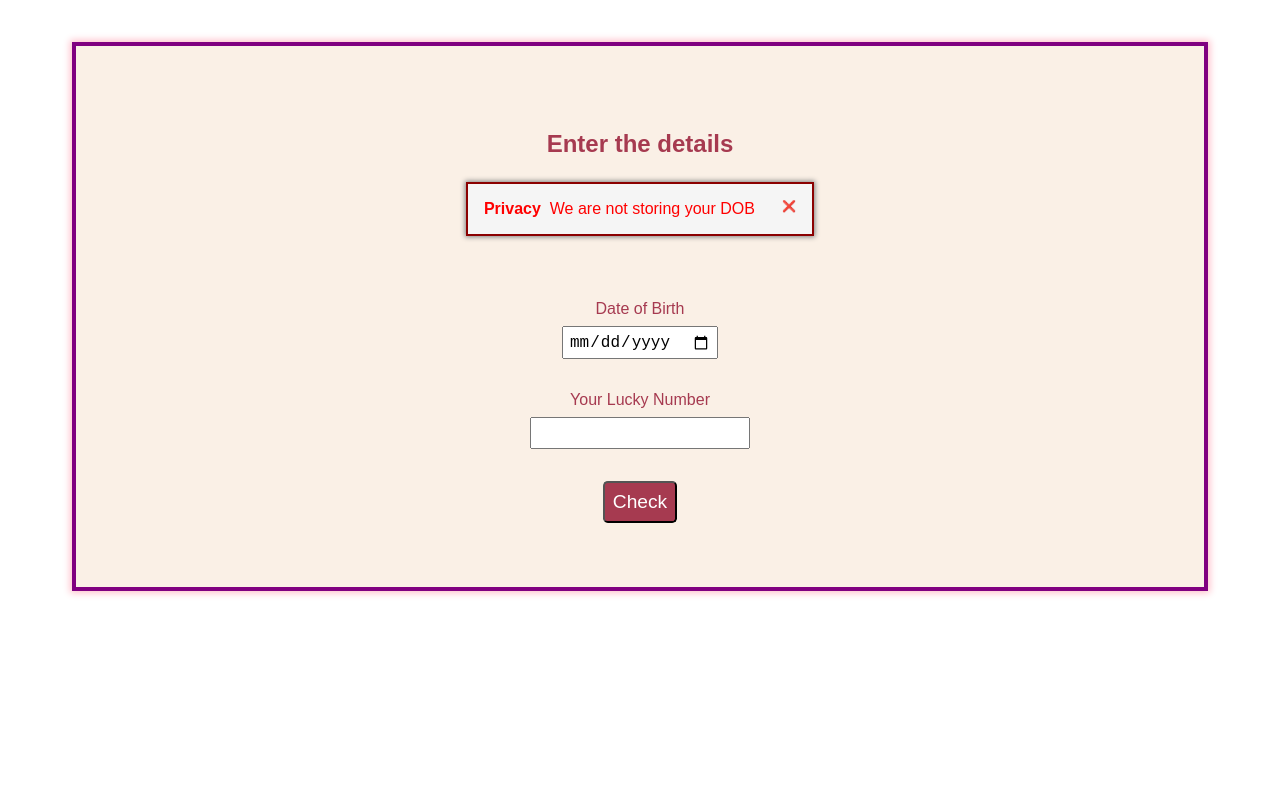
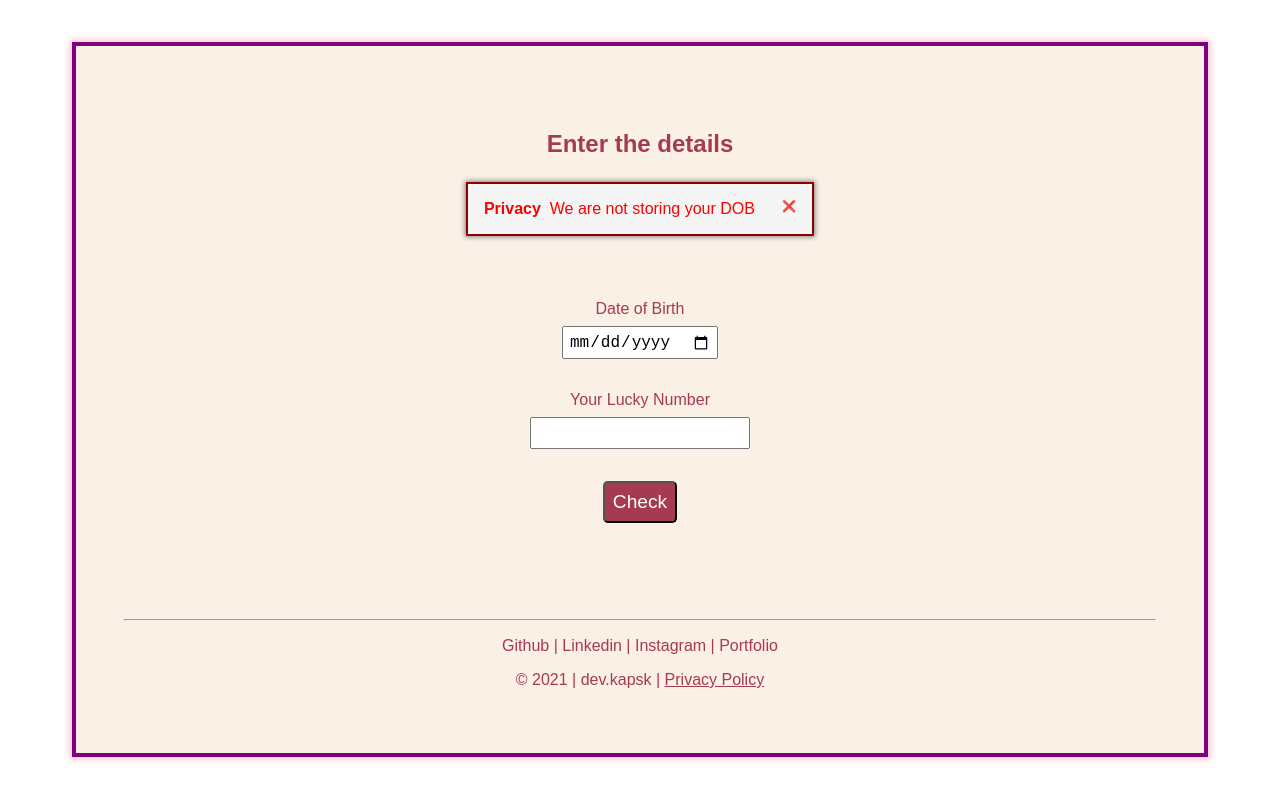
Before and after one commit to rkapoor10/lucky-birthday-reactApp, a React (Create React App) app: page / in a window 1280 px wide. Shown: the part 804-1604 px from the top of the page. Built offline with nearby package versions, Linux system fonts and the light colour scheme.

Commit message:
update app.js added footer

```diff
--- a/src/App.js
+++ b/src/App.js
@@ -8,6 +8,7 @@ import cake from "/src/cake.svg";
 export default function App() {
   const [alertBox, setAlertBox] = useState("flex");
   const [dobInput, setDobInput] = useState([]);
+  const [mainSection, setMainSection] = useState("block");
   const [luckyNoInput, setLuckyNoInput] = useState(0);
   const [output, setOutput] = useState("");
 
@@ -34,10 +35,11 @@ export default function App() {
     if (dobArray[0] >= 9999) {
       setOutput(
         <>
-          <div>Enter a valid date of Birth </div>
+          <div className="box">Enter a valid date of Birth </div>
         </>
       );
     } else {
+      setMainSection("none");
       let sum = 0;
       dobArray.map((element) => {
         sum = sum + Number(element);
@@ -63,8 +65,11 @@ export default function App() {
               <Lottie options={notLuckyOptions} height={200} width={200} />
             </div>
             <div style={{ fontSize: "1.2rem" }}>Not it's Not</div>
-            <div className="message">
+            <div style={{ fontSize: "1.2rem" }}>
+              <span className="message">
                 But Luck is what happens when preparation meets opportunity!
+              </span>
+              <br /> So, trust your preparation 😊.
             </div>
           </>
         );
@@ -80,7 +85,15 @@ export default function App() {
         </h1>
         <img alt="cake" src={cake} width="100%" height="200px" />
 
-        <a className="clickScroll" href="#main">
+        <a
+          onClick={() => {
+            setMainSection("block");
+            setAlertBox("flex");
+            setOutput("");
+          }}
+          className="clickScroll"
+          href="#main"
+        >
           {" "}
           click to check{" "}
         </a>
@@ -88,6 +101,7 @@ export default function App() {
 
       {/* scroll down feature to be added */}
       <div id="main" className="container">
+        <div style={{ display: `${mainSection}` }}>
           <h2>Enter the details </h2>
           <div className="box" style={{ display: `${alertBox}` }}>
             <strong>Privacy &nbsp;</strong> We are not storing your DOB
@@ -130,7 +144,59 @@ export default function App() {
           ></input>
 
           <button onClick={onClickHandler}>Check</button>
+        </div>
         <div>{output}</div>
+
+        <footer>
+          <hr />
+          <ul>
+            <li>
+              <a
+                target="_blank"
+                href="https://github.com/rkapoor10/lucky-birthday-reactApp"
+              >
+                Github |{" "}
+              </a>
+            </li>
+            <li>
+              <a
+                href="https://www.linkedin.com/in/ritik-kapoor-493469196/"
+                target="blank"
+              >
+                Linkedin |{" "}
+              </a>
+            </li>
+            <li>
+              <a
+                href="https://www.instagram.com/dev.kapsk/?hl=en"
+                target="blank"
+              >
+                Instagram |{" "}
+              </a>
+            </li>
+            <li>
+              <a href="https://ritikportfolio.netlify.app/" target="blank">
+                Portfolio{" "}
+              </a>
+            </li>
+          </ul>
+          <div>
+            {" "}
+            © 2021 | dev.kapsk |{" "}
+            <u
+              style={{
+                cursor: "pointer"
+              }}
+              onClick={() => {
+                setAlertBox("flex");
+              }}
+            >
+              Privacy Policy
+            </u>
+          </div>
+        </footer>
+
+        {/* */}
       </div>
     </div>
   );
--- a/src/styles.css
+++ b/src/styles.css
@@ -34,14 +34,14 @@ body {
   background-color: whitesmoke;
 }
 
-.container a {
+.container > a {
   font-size: 1.3rem;
   display: block;
   color: var(--secondary-color);
   padding: 2rem 0 2rem;
 }
 
-.container a:hover {
+.container > a:hover {
   font-size: 1.35rem;
 }
 
@@ -62,6 +62,7 @@ button {
   background-color: var(--secondary-color);
   color: white;
   padding: 0.5rem;
+  margin-bottom: 1rem;
   border-radius: 0.3rem;
   font-size: 1.2rem;
 }
@@ -81,3 +82,20 @@ button {
   color: var(--secondary-color);
   font-size: 2rem;
 }
+footer {
+  padding-top: 9vh;
+}
+
+footer ul {
+  list-style: none;
+  padding-inline-start: 0px;
+}
+
+footer li {
+  display: inline;
+}
+
+li > a {
+  text-decoration: none;
+  color: var(--secondary-color);
+}
```
Lines whose indentation alone changed are shown as unchanged.
